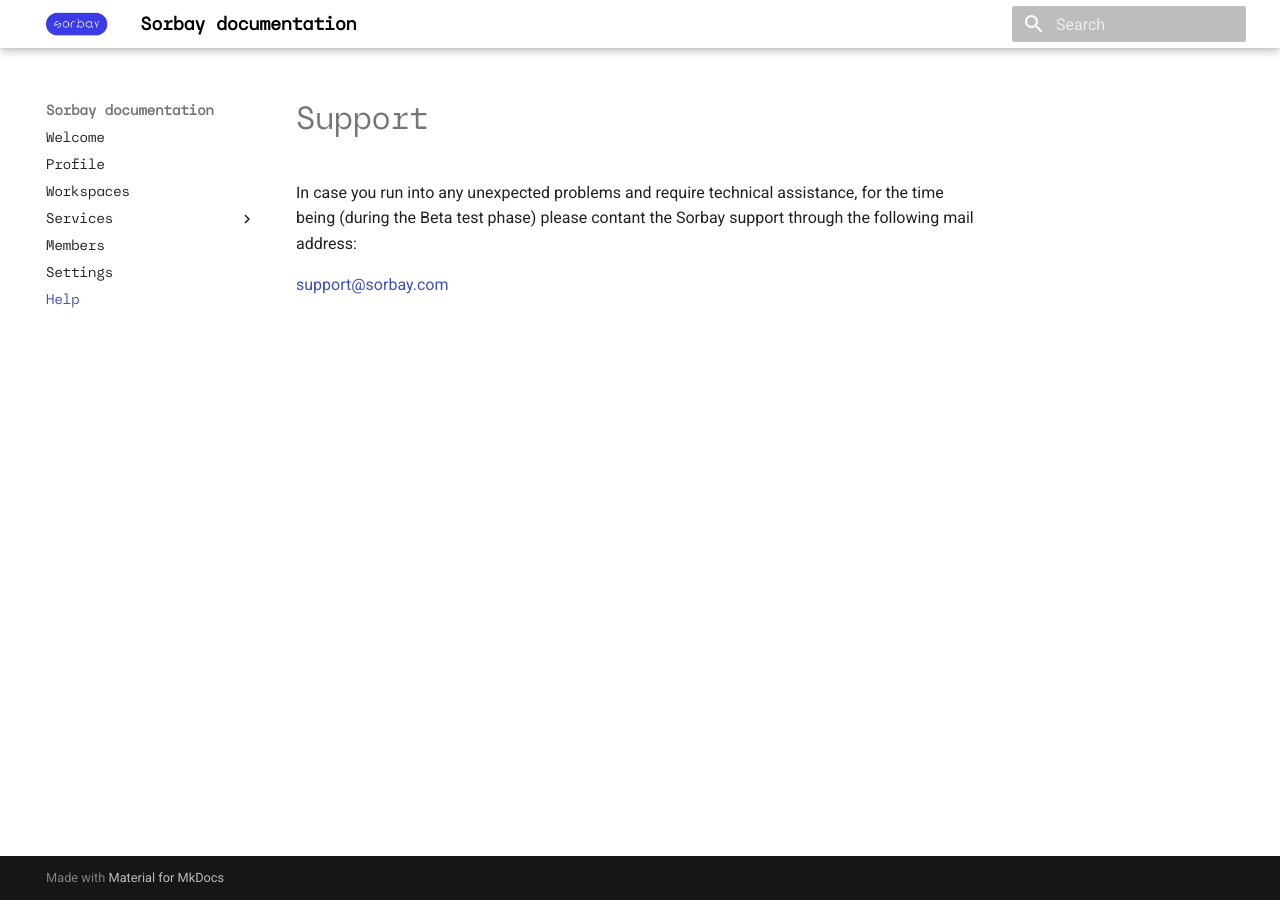
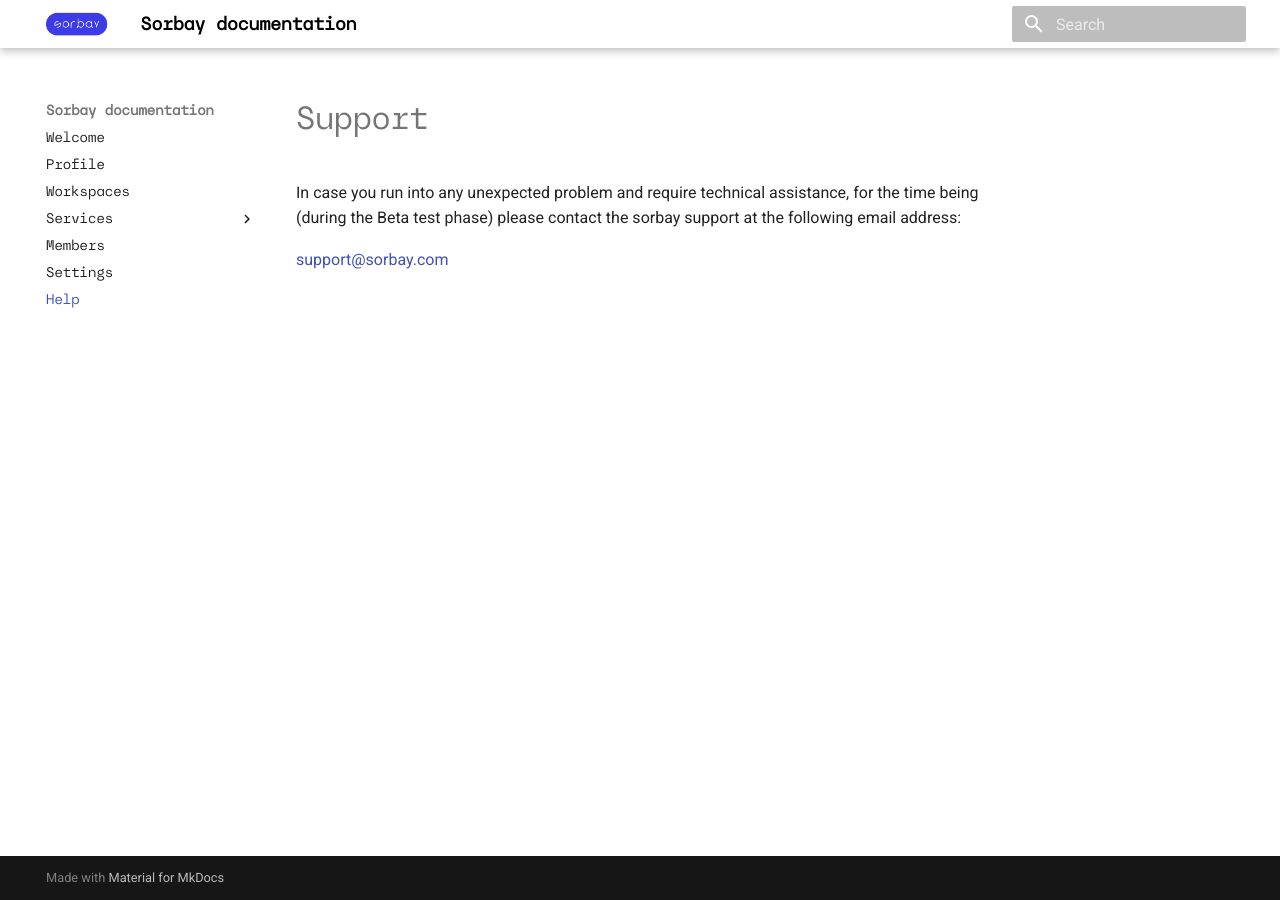
Before and after one commit to sorbay/sorbay-documentation, an MkDocs documentation site: the page built from docs/en/help.md, in a window 1280 px wide. Built offline with MkDocs 1.6.1 and Material for MkDocs 9.7.7, drawn with Linux system fonts in a browser that asks for light colours.

Commit message:
Update help.md

```diff
--- a/docs/en/help.md
+++ b/docs/en/help.md
@@ -1,7 +1,7 @@
 # Support
 
-In case you run into any unexpected problems and require technical assistance,
-for the time being (during the Beta test phase) please contant the Sorbay
-support through the following mail address:
+In case you run into any unexpected problem and require technical assistance,
+for the time being (during the Beta test phase) please contact the sorbay
+support at the following email address:
 
 [support@sorbay.com](mailto:support@sorbay.com)
```
